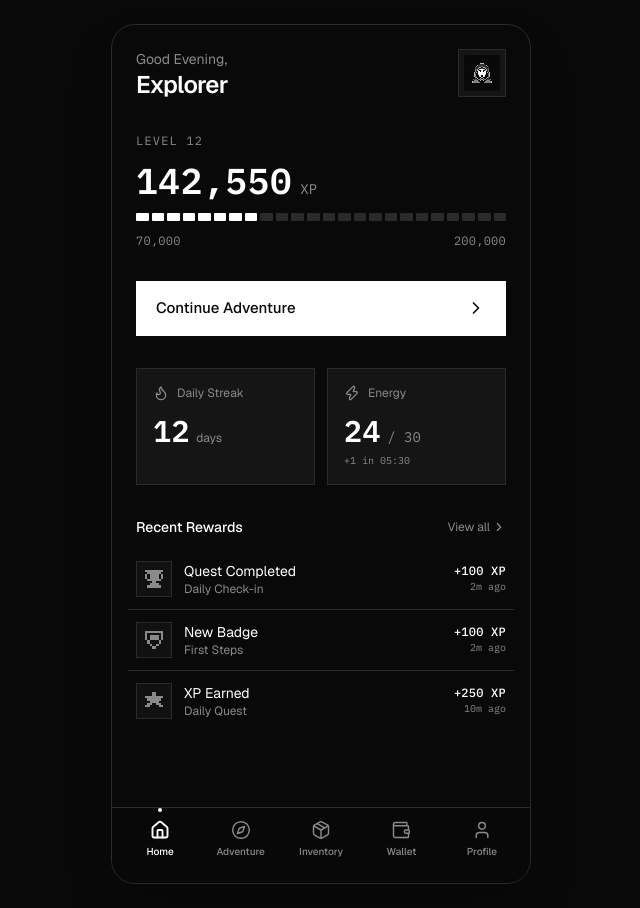
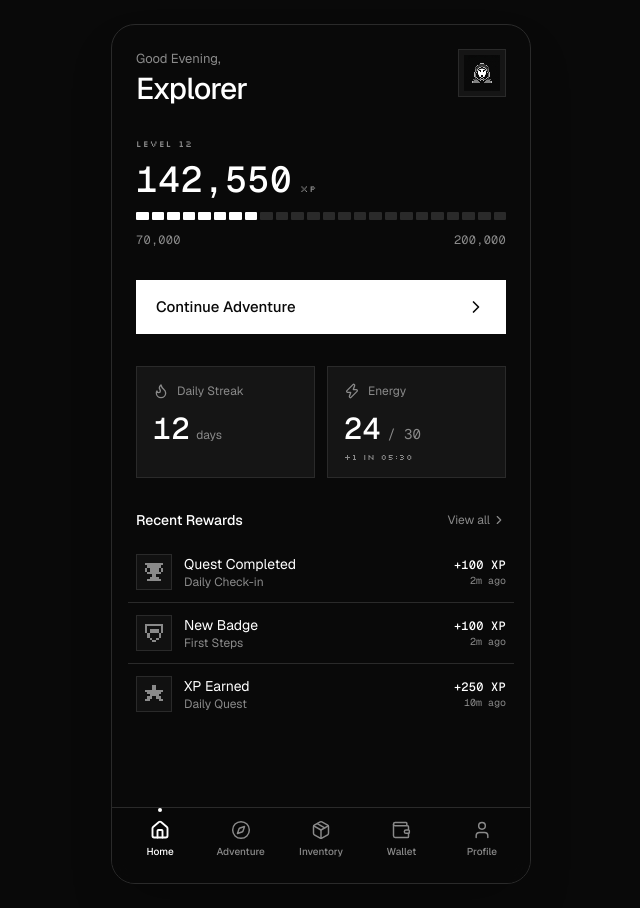
Before and after one commit to llianified/PICO, a Next.js app: page / in a window 1280 px wide. Shown: the whole page, without its empty margins (319-959 px from the left). Built offline with nearby package versions, Linux system fonts and the light colour scheme.

Commit message:
feat: update mono font and add pixel label styles
Updated mono font and introduced pixel label styles for retro game metadata.

Co-authored-by: llian <174247237+llianified@users.noreply.github.com>

```diff
--- a/app/globals.css
+++ b/app/globals.css
@@ -18,7 +18,8 @@
   --color-ring: var(--ring);
 
   --font-sans: var(--font-geist-sans);
-  --font-mono: var(--font-plex-mono);
+  --font-mono: var(--font-geist-mono);
+  --font-pixel: var(--font-silkscreen);
 
   --radius-sm: 0px;
   --radius-md: 0px;
@@ -68,6 +69,18 @@
     font-variant-numeric: tabular-nums;
     letter-spacing: 0.02em;
   }
+  /* Silkscreen pixel label — retro game metadata (LEVEL, XP, badges, counts). */
+  .pixel-label {
+    font-family: var(--font-pixel);
+    text-transform: uppercase;
+    letter-spacing: 0.14em;
+    line-height: 1;
+  }
+  /* uppercase micro-label rhythm used across section overlines */
+  .overline {
+    text-transform: uppercase;
+    letter-spacing: 0.16em;
+  }
   .no-scrollbar::-webkit-scrollbar {
     display: none;
   }
--- a/app/layout.tsx
+++ b/app/layout.tsx
@@ -1,6 +1,6 @@
 import { Analytics } from '@vercel/analytics/next'
 import type { Metadata, Viewport } from 'next'
-import { Geist, IBM_Plex_Mono } from 'next/font/google'
+import { Geist, Geist_Mono, Silkscreen } from 'next/font/google'
 import './globals.css'
 
 const geistSans = Geist({
@@ -8,10 +8,17 @@ const geistSans = Geist({
   variable: '--font-geist-sans',
 })
 
-const plexMono = IBM_Plex_Mono({
+const geistMono = Geist_Mono({
   subsets: ['latin'],
   weight: ['400', '500', '600'],
-  variable: '--font-plex-mono',
+  variable: '--font-geist-mono',
+})
+
+// Retro pixel font — used ONLY for small game labels (LEVEL, XP, badges, counts).
+const silkscreen = Silkscreen({
+  subsets: ['latin'],
+  weight: ['400', '700'],
+  variable: '--font-silkscreen',
 })
 
 export const metadata: Metadata = {
@@ -33,7 +40,10 @@ export default function RootLayout({
   children: React.ReactNode
 }>) {
   return (
-    <html lang="en" className={`${geistSans.variable} ${plexMono.variable} bg-background`}>
+    <html
+      lang="en"
+      className={`${geistSans.variable} ${geistMono.variable} ${silkscreen.variable} bg-background`}
+    >
       <body className="font-sans antialiased">
         {children}
         {process.env.NODE_ENV === 'production' && <Analytics />}
--- a/components/primitives.tsx
+++ b/components/primitives.tsx
@@ -58,7 +58,7 @@ export function Tag({
   return (
     <span
       className={cn(
-        'inline-flex items-center rounded-[4px] border border-border px-1.5 py-0.5 font-mono text-[10px] font-medium uppercase tracking-widest text-muted-foreground',
+        'pixel-label inline-flex items-center rounded-[4px] border border-border px-1.5 py-1 text-[8px] text-muted-foreground',
         className,
       )}
     >
--- a/components/screens/adventure-screen.tsx
+++ b/components/screens/adventure-screen.tsx
@@ -129,9 +129,9 @@ function QuestDetail({ quest, onBack }: { quest: Quest; onBack: () => void }) {
         <div className="flex h-20 w-20 items-center justify-center rounded-xl border border-border bg-card">
           <PixelSprite name="chest" size={44} />
         </div>
-        <h2 className="text-xl font-semibold tracking-tight text-balance">{quest.title}</h2>
+        <h2 className="text-2xl font-medium tracking-tight text-balance">{quest.title}</h2>
         <Tag>{quest.tag} QUEST</Tag>
-        <p className="max-w-[16rem] text-sm leading-relaxed text-muted-foreground text-pretty">
+        <p className="max-w-[17rem] text-sm leading-7 text-muted-foreground text-pretty">
           {quest.detail}
         </p>
       </div>
@@ -180,9 +180,9 @@ export function AdventureScreen() {
   }
 
   return (
-    <div className="flex flex-col gap-5 px-6 pb-6 pt-2">
+    <div className="flex flex-col gap-6 px-6 pb-6 pt-2">
       <header className="flex items-center justify-between">
-        <h1 className="text-2xl font-semibold tracking-tight">Adventure</h1>
+        <h1 className="text-3xl font-medium tracking-tight">Adventure</h1>
         <button
           className="flex h-9 w-9 items-center justify-center rounded-md text-muted-foreground transition-colors hover:text-foreground"
           aria-label="Help"
--- a/components/screens/home-screen.tsx
+++ b/components/screens/home-screen.tsx
@@ -21,8 +21,8 @@ export function HomeScreen() {
       {/* Greeting */}
       <header className="flex items-start justify-between">
         <div>
-          <p className="text-sm text-muted-foreground">Good Evening,</p>
-          <h1 className="text-2xl font-semibold tracking-tight text-balance">Explorer</h1>
+          <p className="text-[13px] text-muted-foreground">Good Evening,</p>
+          <h1 className="mt-0.5 text-3xl font-medium tracking-tight text-balance">Explorer</h1>
         </div>
         <button
           className="flex h-12 w-12 items-center justify-center overflow-hidden rounded-lg border border-border bg-card transition-colors duration-150 hover:border-ring active:scale-95"
@@ -40,12 +40,10 @@ export function HomeScreen() {
 
       {/* Level / XP */}
       <section className="flex flex-col gap-3">
-        <span className="font-mono text-xs uppercase tracking-widest text-muted-foreground">
-          Level 12
-        </span>
+        <span className="pixel-label text-[9px] text-muted-foreground">Level 12</span>
         <div className="flex items-baseline gap-2">
-          <span className="font-mono text-4xl font-semibold tracking-tight tnum">142,550</span>
-          <span className="font-mono text-sm text-muted-foreground">XP</span>
+          <span className="font-mono text-4xl font-medium tracking-tight tnum">142,550</span>
+          <span className="pixel-label text-[9px] text-muted-foreground">XP</span>
         </div>
         <SegmentedProgress value={35} segments={24} />
         <div className="flex justify-between font-mono text-xs text-muted-foreground tnum">
@@ -68,7 +66,7 @@ export function HomeScreen() {
             <span className="text-xs">Daily Streak</span>
           </div>
           <div className="flex items-baseline gap-1.5">
-            <span className="font-mono text-3xl font-semibold tnum">12</span>
+            <span className="font-mono text-3xl font-medium tnum">12</span>
             <span className="text-xs text-muted-foreground">days</span>
           </div>
         </div>
@@ -79,10 +77,10 @@ export function HomeScreen() {
           </div>
           <div>
             <div className="flex items-baseline gap-1.5">
-              <span className="font-mono text-3xl font-semibold tnum">24</span>
+              <span className="font-mono text-3xl font-medium tnum">24</span>
               <span className="font-mono text-sm text-muted-foreground">/ 30</span>
             </div>
-            <p className="mt-1 font-mono text-[10px] text-muted-foreground">+1 in 05:30</p>
+            <p className="pixel-label mt-1.5 text-[8px] text-muted-foreground">+1 in 05:30</p>
           </div>
         </div>
       </section>
--- a/components/screens/inventory-screen.tsx
+++ b/components/screens/inventory-screen.tsx
@@ -13,9 +13,9 @@ const items: { label: string; value: string; sprite: SpriteName }[] = [
 
 export function InventoryScreen() {
   return (
-    <div className="flex flex-col gap-6 px-6 pb-6 pt-2">
+    <div className="flex flex-col gap-8 px-6 pb-6 pt-2">
       <header>
-        <h1 className="text-2xl font-semibold tracking-tight">Inventory</h1>
+        <h1 className="text-3xl font-medium tracking-tight">Inventory</h1>
       </header>
 
       {/* Collection progress */}
@@ -40,9 +40,7 @@ export function InventoryScreen() {
             <span className="text-xs text-muted-foreground">{item.label}</span>
             <div className="flex items-end justify-between gap-2">
               <PixelSprite name={item.sprite} size={28} className="shrink-0" />
-              <span className="whitespace-nowrap font-mono text-xl font-semibold tnum">
-                {item.value}
-              </span>
+              <span className="font-pixel whitespace-nowrap text-base tnum">{item.value}</span>
             </div>
           </div>
         ))}
@@ -62,9 +60,7 @@ export function InventoryScreen() {
           </div>
           <div className="flex-1">
             <p className="text-sm font-medium">Explorer&apos;s Hat</p>
-            <p className="font-mono text-[11px] uppercase tracking-wider text-muted-foreground">
-              Common · Head
-            </p>
+            <p className="pixel-label mt-1 text-[8px] text-muted-foreground">Common · Head</p>
           </div>
           <span className="font-mono text-[11px] text-muted-foreground">2h ago</span>
         </div>
--- a/components/screens/profile-screen.tsx
+++ b/components/screens/profile-screen.tsx
@@ -17,9 +17,9 @@ const achievements = [
 
 export function ProfileScreen() {
   return (
-    <div className="flex flex-col gap-6 px-6 pb-6 pt-2">
+    <div className="flex flex-col gap-8 px-6 pb-6 pt-2">
       <header className="flex items-center justify-between">
-        <h1 className="text-2xl font-semibold tracking-tight">Profile</h1>
+        <h1 className="text-3xl font-medium tracking-tight">Profile</h1>
         <Settings className="h-5 w-5 text-muted-foreground" />
       </header>
 
@@ -35,13 +35,11 @@ export function ProfileScreen() {
           />
         </div>
         <div className="flex-1">
-          <span className="font-mono text-[11px] uppercase tracking-widest text-muted-foreground">
-            Level 12
-          </span>
-          <p className="text-xl font-semibold tracking-tight">Explorer</p>
-          <div className="mt-2">
+          <span className="pixel-label text-[9px] text-muted-foreground">Level 12</span>
+          <p className="mt-1 text-xl font-medium tracking-tight">Explorer</p>
+          <div className="mt-2.5">
             <SegmentedProgress value={35} segments={20} />
-            <p className="mt-1.5 font-mono text-[10px] text-muted-foreground tnum">
+            <p className="pixel-label mt-2 text-[8px] text-muted-foreground tnum">
               70,000 / 200,000 XP
             </p>
           </div>
@@ -55,7 +53,7 @@ export function ProfileScreen() {
             key={s.label}
             className="flex flex-col items-center gap-1 rounded-lg border border-border bg-card p-4 text-center"
           >
-            <span className="font-mono text-2xl font-semibold tnum">{s.value}</span>
+            <span className="font-mono text-2xl font-medium tnum">{s.value}</span>
             <span className="text-[10px] leading-tight text-muted-foreground text-pretty">
               {s.label}
             </span>
@@ -84,7 +82,7 @@ export function ProfileScreen() {
                 <p className="text-sm font-medium">{a.title}</p>
                 <p className="text-xs text-muted-foreground">{a.subtitle}</p>
               </div>
-              <span className="font-mono text-xs text-muted-foreground tnum">{a.progress}</span>
+              <span className="pixel-label text-[8px] text-muted-foreground tnum">{a.progress}</span>
             </div>
           ))}
         </div>
--- a/components/screens/wallet-screen.tsx
+++ b/components/screens/wallet-screen.tsx
@@ -16,16 +16,16 @@ const transactions = [
 
 export function WalletScreen() {
   return (
-    <div className="flex flex-col gap-6 px-6 pb-6 pt-2">
+    <div className="flex flex-col gap-8 px-6 pb-6 pt-2">
       <header className="flex items-center justify-between">
-        <h1 className="text-2xl font-semibold tracking-tight">Wallet</h1>
+        <h1 className="text-3xl font-medium tracking-tight">Wallet</h1>
         <CreditCard className="h-5 w-5 text-muted-foreground" />
       </header>
 
       {/* Balance */}
       <div className="flex flex-col items-center gap-2 rounded-lg border border-border bg-card px-4 py-8 text-center">
-        <span className="text-xs text-muted-foreground">Withdrawable Balance</span>
-        <span className="font-mono text-4xl font-semibold tracking-tight tnum">Rp84.500</span>
+        <span className="overline text-[10px] text-muted-foreground">Withdrawable Balance</span>
+        <span className="font-mono text-4xl font-medium tracking-tight tnum">Rp84.500</span>
         <span className="font-mono text-[11px] text-muted-foreground">
           Total Earned: Rp1.245.000
         </span>
```
